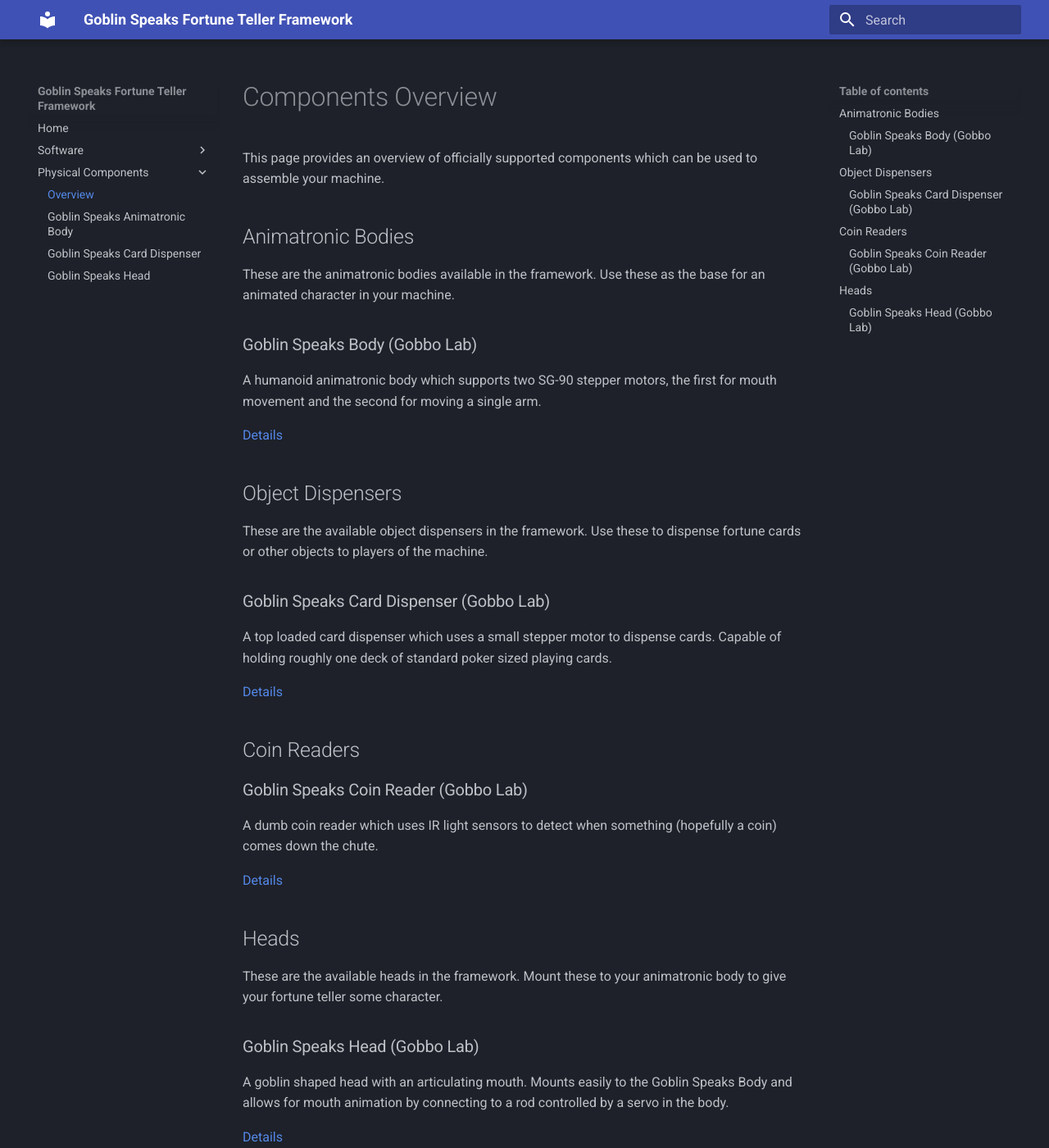
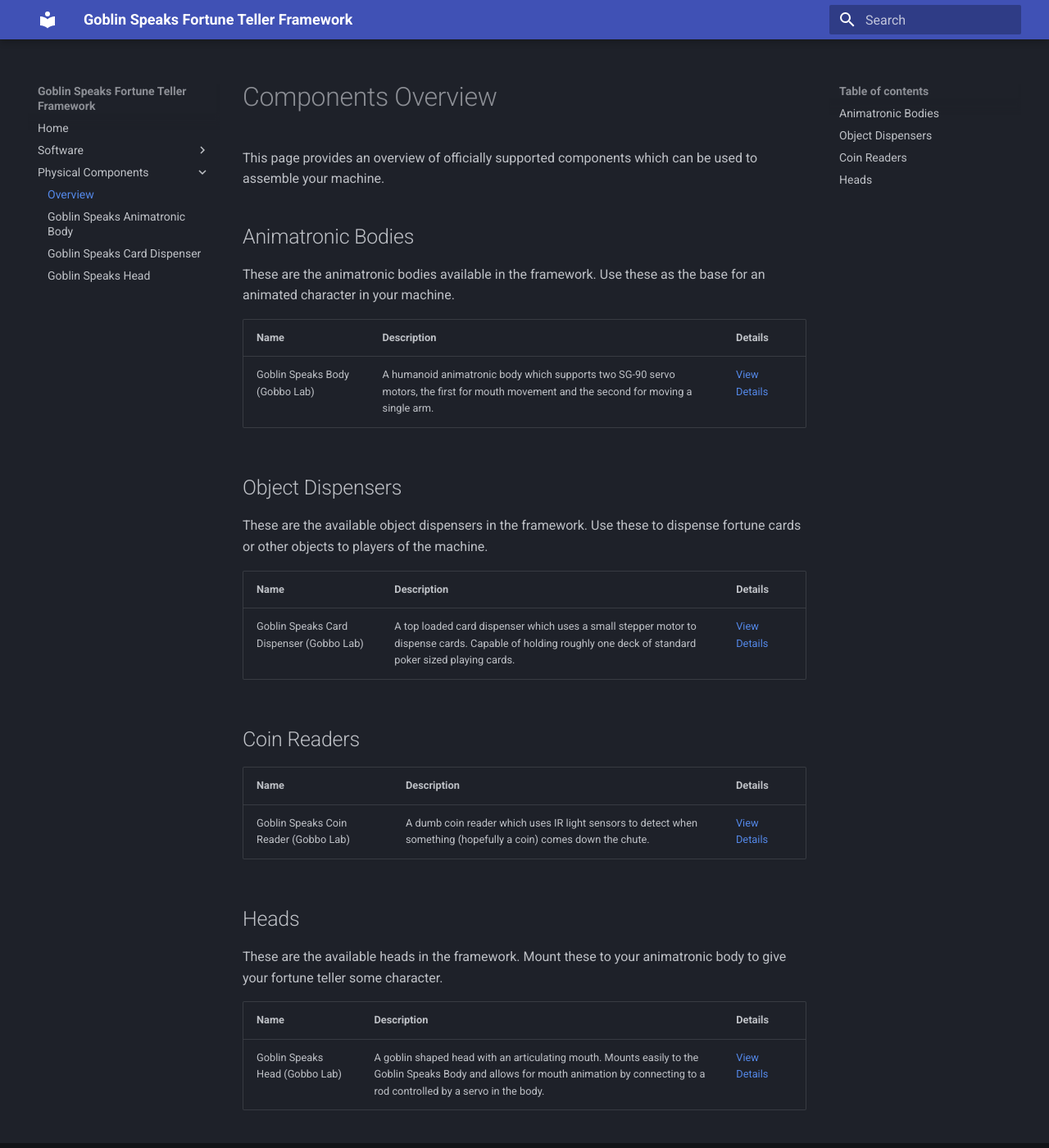
Before and after one commit to gobbolab/goblin-speaks, an MkDocs documentation site: the page built from docs/components/overview.md, in a window 1280 px wide and 1400 px high. Shown: the whole window at 82% size. Built offline with MkDocs 1.6.1 and Material for MkDocs 9.7.7, drawn with Linux system fonts in a browser that asks for light colours.

Commit message:
more docs cleanup

```diff
--- a/docs/components/overview.md
+++ b/docs/components/overview.md
@@ -12,43 +12,30 @@ This page provides an overview of officially supported components which can be u
 These are the animatronic bodies available in the framework.
 Use these as the base for an animated character in your machine.
 
-### Goblin Speaks Body (Gobbo Lab)
-
-A humanoid animatronic body which supports two SG-90 stepper motors, the first for mouth movement and the second for moving a single arm.
-
-[Details](goblin-speaks-head.md)
-
+| Name | Description | Details |
+|---|---|---|
+| Goblin Speaks Body (Gobbo Lab) | A humanoid animatronic body which supports two SG-90 servo motors, the first for mouth movement and the second for moving a single arm. | [View Details](goblin-speaks-animatronic-body.md) |
 
 ## Object Dispensers
 
 These are the available object dispensers in the framework.
 Use these to dispense fortune cards or other objects to players of the machine.
 
-### Goblin Speaks Card Dispenser (Gobbo Lab)
-
-A top loaded card dispenser which uses a small stepper motor to dispense cards.
-Capable of holding roughly one deck of standard poker sized playing cards.
-
-[Details](goblin-speaks-card-dispenser.md)
-
+| Name | Description | Details |
+|---|---|---|
+| Goblin Speaks Card Dispenser (Gobbo Lab) | A top loaded card dispenser which uses a small stepper motor to dispense cards. Capable of holding roughly one deck of standard poker sized playing cards. | [View Details](goblin-speaks-card-dispenser.md) |
 
 ## Coin Readers
 
-### Goblin Speaks Coin Reader (Gobbo Lab)
-
-A dumb coin reader which uses IR light sensors to detect when something (hopefully a coin) comes down the chute.
-
-[Details](goblin-speaks-coin-reader.md)
-
+| Name | Description | Details |
+|---|---|---|
+| Goblin Speaks Coin Reader (Gobbo Lab) | A dumb coin reader which uses IR light sensors to detect when something (hopefully a coin) comes down the chute. | [View Details](goblin-speaks-coin-reader.md) |
 
 ## Heads
 
 These are the available heads in the framework.
 Mount these to your animatronic body to give your fortune teller some character.
 
-### Goblin Speaks Head (Gobbo Lab)
-
-A goblin shaped head with an articulating mouth.
-Mounts easily to the Goblin Speaks Body and allows for mouth animation by connecting to a rod controlled by a servo in the body.
-
-[Details](goblin-speaks-card-dispenser.md)
+| Name | Description | Details |
+|---|---|---|
+| Goblin Speaks Head (Gobbo Lab) | A goblin shaped head with an articulating mouth. Mounts easily to the Goblin Speaks Body and allows for mouth animation by connecting to a rod controlled by a servo in the body. | [View Details](goblin-speaks-head.md) |
```
Also changed, not shown: docs/software/overview.md (+3 -3 lines).
